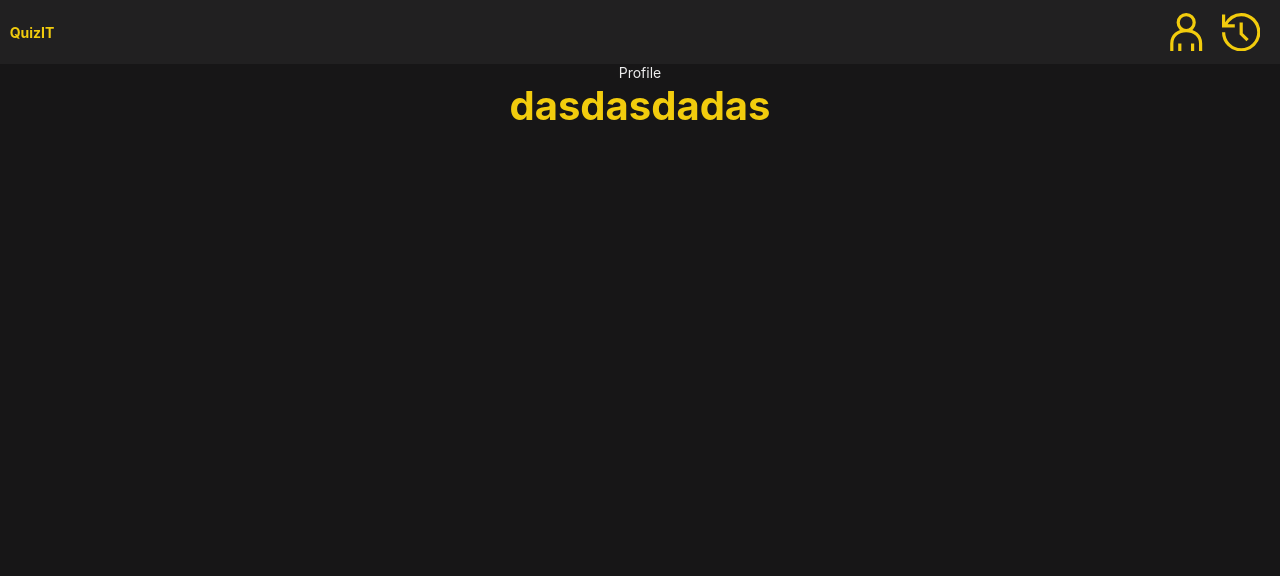
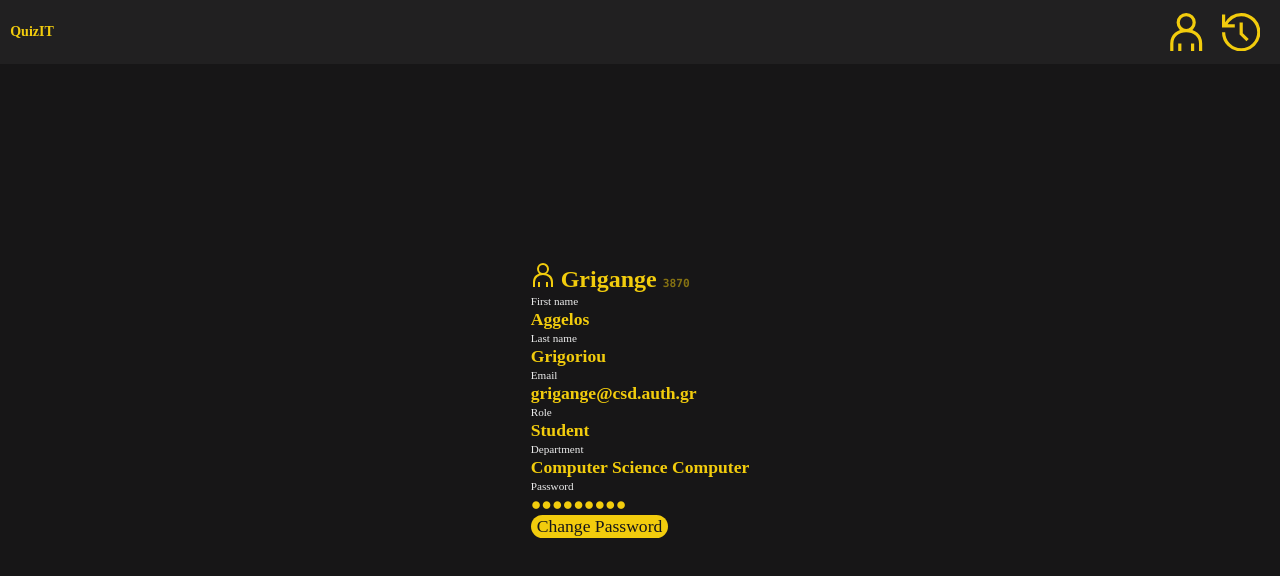
Before and after one commit to TriantafyllosZegos/QuizIt-WebDev, a React (Create React App) app in the folder react-app/: page /student/profile in a window 1280 px wide. Shown: the top 576 px of the page. Built offline with nearby package versions, Linux system fonts and the light colour scheme.

Commit message:
profile ++

```diff
--- a/react-app/src/App.css
+++ b/react-app/src/App.css
@@ -1,39 +1,3 @@
 .App {
   text-align: center;
 }
-
-.App-logo {
-  height: 40vmin;
-  pointer-events: none;
-}
-
-@media (prefers-reduced-motion: no-preference) {
-  .App-logo {
-    animation: App-logo-spin infinite 2s cubic-bezier(0.19, 1.03, 0.92, -0.03);
-  }
-
-}
-
-.App-header {
-  background-color: #282c34;
-  min-height: 100vh;
-  display: flex;
-  flex-direction: column;
-  align-items: center;
-  justify-content: center;
-  font-size: calc(10px + 2vmin);
-  color: white;
-}
-
-.App-link {
-  color: #61dafb;
-}
-
-@keyframes App-logo-spin {
-  from {
-    transform: rotate(0deg);
-  }
-  to {
-    transform: rotate(360deg);
-  }
-}
--- /dev/null
+++ b/react-app/src/Css/Profile.module.css
@@ -0,0 +1,28 @@
+
+
+
+.bodywithnav{
+    display:flex;
+    height:100vh;
+}
+
+
+.card{
+    /* width: 50%; */
+    margin: auto;
+    display: flex;
+    flex-direction: row;
+}
+
+.image{
+    width:60%;
+}
+.info{
+    /* width:100%; */
+    text-align:left;
+}
+label{
+    font-size:0.8em;
+    color:var(--white);
+    font-weight:300
+}
--- /dev/null
+++ b/react-app/src/components/HistoryItem.js
@@ -0,0 +1,16 @@
+import React, { Component } from "react";
+import ph from "../assets/images/placeholder.png";
+
+export default function HistoryItem(){
+    return (
+      <div className="QuizInfo">
+        <div className="flex">
+          <h2>Quiz name</h2>
+          <img src={ph} />
+          <h3>Teacher's name</h3>
+          <span>Class name</span>
+        </div>
+        <h2><span className="score">19</span>/20</h2>
+      </div>
+    );
+  }
--- a/react-app/src/components/QuizContainer.js
+++ b/react-app/src/components/QuizContainer.js
@@ -8,6 +8,28 @@ export default function QuizContainer (){
         <QuizInfo></QuizInfo>
         <QuizInfo></QuizInfo>
         <QuizInfo></QuizInfo>
+        <QuizInfo></QuizInfo>
+        <QuizInfo></QuizInfo>
+        <QuizInfo></QuizInfo>
+        <QuizInfo></QuizInfo>
+        <QuizInfo></QuizInfo>
+        <QuizInfo></QuizInfo>
+        <QuizInfo></QuizInfo>
+        <QuizInfo></QuizInfo>
+        <QuizInfo></QuizInfo>
+        <QuizInfo></QuizInfo>
+        <QuizInfo></QuizInfo>
+        <QuizInfo></QuizInfo>
+        <QuizInfo></QuizInfo>
+        <QuizInfo></QuizInfo>
+        <QuizInfo></QuizInfo>
+        <QuizInfo></QuizInfo>
+        <QuizInfo></QuizInfo>
+        <QuizInfo></QuizInfo>
+        <QuizInfo></QuizInfo>
+        <QuizInfo></QuizInfo>
+        <QuizInfo></QuizInfo>
+        <QuizInfo></QuizInfo>
       </div>
     );
   }
--- a/react-app/src/index.css
+++ b/react-app/src/index.css
@@ -8,10 +8,43 @@
   --blue2: hsl(229, 33%, 36%);
   --blue1: hsl(234, 35%, 57%);
   --yellow: hsl(50, 90%, 50%);
+  --fxs:0.7rem;
+  --fs:0.8rem;
+  --fl:1.1rem;
+  --fxl:1.3rem;
+  --fxxl:1.5rem;
 }
+@import url('https://fonts.googleapis.com/css2?family=Indie+Flower&display=swap%27');
+@import url('https://fonts.googleapis.com/css2?family=Open+Sans:ital,wght@0,400;0,700;1,400;1,700&family=Poppins:wght@100;300;500&family=Raleway:wght@300;500;800&display=swap');
 
 * {
   box-sizing: border-box;
+}
+/* width */
+::-webkit-scrollbar {
+  width: .75em;
+  height: .75em
+}
+
+/* Track */
+::-webkit-scrollbar-track {
+  background: var(--black2);
+  -webkit-box-shadow: inset 0 0 6px rgba(200,200,200,0.3);
+  border-radius:5px;
+}
+
+/* Handle */
+::-webkit-scrollbar-thumb {
+  background-image: -webkit-linear-gradient(45deg,
+                                            rgba(255, 255, 255, .2) 25%,
+                        transparent 25%,
+                        var(--yellow) 35%,
+                        transparent 50%,
+                        rgba(255, 255, 255, .2) 50%,
+                        rgba(255, 255, 255, .2) 75%,
+                        transparent 75%,
+                        var(--yellow));
+  border-radius:5px;
 }
 
 body {
@@ -19,9 +52,8 @@ body {
   font-size:14px;
   color:var(--white);
   background-color:var(--black1);
-  font-family: -apple-system, BlinkMacSystemFont, 'Segoe UI', 'Roboto', 'Oxygen',
-    'Ubuntu', 'Cantarell', 'Fira Sans', 'Droid Sans', 'Helvetica Neue',
-    sans-serif;
+  font-family: 'Poppins'; /*font-weight:100,300,500*/
+  font-weight: 300;
   -webkit-font-smoothing: antialiased;
   -moz-osx-font-smoothing: grayscale;
 }
@@ -29,12 +61,15 @@ body {
 code {
   font-family: source-code-pro, Menlo, Monaco, Consolas, 'Courier New',
     monospace;
+    font-size :var(--fxs);
+    opacity:0.5;
+
 }
 
 .bodywithnav{
   position: absolute;
-  height: calc(100% - 4rem);
-  top:4rem;
+  height:100%;
+  padding-top:4rem;
   width:100%;
 }
 .placeholder{
@@ -42,14 +77,19 @@ code {
   width: 150px;
   height: 100px;
 }
-.QuizContainer{
-  display:flex;
+.QuizContainer {
+  display: grid;
+  grid-template-columns: repeat(auto-fill, minmax(500px, 1fr));
   flex-direction: column;
-  align-content: center;
-  align-items: center;
-  gap:0.5rem;
-  margin-top: 2em;
+  align-content: space-between;
+  align-items: start;
+  gap: 1rem;
+  padding: 1em;
+  /* margin-top: 2em; */
   overflow-y: scroll;
+  height: 80%;
+  justify-content: start;
+  justify-items: center;
 }
 .QuizInfo{
   display: flex;
@@ -58,13 +98,13 @@ code {
   background: var(--black2);
   border-radius: 2em;
   padding: 2em;
-  width: 80%;
 }
 .QuizInfo img{
   width: 30%;
 }
 .QuizInfo span{
   width: 40%;
+  font-size: var(--fxs);
 }
 .QuizInfo button{
   width: fit-content;
@@ -80,17 +120,17 @@ code {
 }
 h1{
   color:var(--yellow);
-  font-size:40px;
+  font-size:var(--fxxl);
   margin:0;
 }
 h2{
   color:var(--yellow);
-  font-size:30px;
+  font-size:var(--fxl);
   margin:0;
 }
 h3{
   color:var(--yellow);
-  font-size:20px;
+  font-size:var(--fl);
   margin:0;
 }
 label{
@@ -111,10 +151,12 @@ button{
   appearance: none;
   border-radius: 1em;
   color:var(--black1);
+  font-size: var(--fl);
   background-color: var(--yellow);
-  font-size: 1.5rem;
   transition:0.5s;
   cursor:pointer;
+
+  font-family: 'Indie Flower', cursive!important;
 }
 button:hover{
   transform:scale(1.1);
--- a/react-app/src/pages/Student/Profile.js
+++ b/react-app/src/pages/Student/Profile.js
@@ -1,10 +1,36 @@
 import React from "react";
+import styles from '../../css/Profile.module.css'
+import ph from "../../assets/images/placeholder.png";
+
+import {GrUser,GrHistory} from 'react-icons/gr'
 
 function Profile() {
   return (
-    <div className="bodywithnav">
-      <div>Profile</div>
-      <h1>dasdasdadas</h1>
+    <div className={styles.bodywithnav}>
+      <div className={styles.card}>
+        {/* <img className={styles.image} src={ph} /> */}
+        <div className={styles.info}>
+          <h1 className="card-username"><GrUser/>  Grigange  <code className="card-AEM">3870</code></h1>
+          <label htmlFor="text">First name</label>
+          <h3 className="card-firstname">Aggelos</h3>
+
+          <label htmlFor="text">Last name</label>
+          <h3 className="card-lastname">Grigoriou</h3>
+
+          <label htmlFor="email">Email</label>
+          <h3 className="card-email">grigange@csd.auth.gr</h3>
+
+          <label htmlFor="text">Role</label>
+          <h3 className="card-email">Student</h3>
+
+          <label htmlFor="text">Department</label>
+          <h3 className="card-email">Computer Science Computer</h3>
+
+          <label htmlFor="password">Password</label>
+          <h3 className="card-password">&#9679;&#9679;&#9679;&#9679;&#9679;&#9679;&#9679;&#9679;&#9679;</h3><button>Change Password</button>
+        </div>
+
+      </div>
     </div>
   );
 }
--- a/react-app/src/pages/Student/Quizzes.js
+++ b/react-app/src/pages/Student/Quizzes.js
@@ -5,7 +5,7 @@ import Layout from "C:/Users/Aggelos/Desktop/QuizIt-WebDev/react-app/src/compone
 export default function Quizzes() {
   return (
       <div className="bodywithnav">
-        <div>
+        <div Style="height:20%">
           <br />
           <h3>Search for a quiz</h3>
           <br />
--- a/react-app/src/pages/Student/ScoreHistory.js
+++ b/react-app/src/pages/Student/ScoreHistory.js
@@ -1,15 +1,39 @@
-import React from 'react'
+import React from "react";
+import HistoryItem from "../../components/HistoryItem";
+
 
 function ScoreHistory() {
   return (
     <div className="bodywithnav">
-        <div>5/10 noob</div>
-        <div>5/10 noob</div>
-        <div>5/10 noob</div>
-        <div>5/10 noob</div>
-        <div>5/10 noob</div>
-     </div>
-  )
+      <table>
+        <thead>
+          <tr>
+            <th>Date</th>
+            <th>Quiz Name</th>
+            <th>Teacher's Name</th>
+            <th>Class Name</th>
+            <th>Score</th>
+          </tr>
+        </thead>
+        <tbody>
+          <tr>
+            <td>12/2/19</td>
+            <td>with two columns</td>
+            <td>with two columns</td>
+            <td>with two columns</td>
+            <td>with two columns</td>
+          </tr>
+          <tr>
+            <td>11/2/19</td>
+            <td>with two columns</td>
+            <td>with two columns</td>
+            <td>with two columns</td>
+            <td>with two columns</td>
+          </tr>
+        </tbody>
+      </table>
+    </div>
+  );
 }
 
-export default ScoreHistory
+export default ScoreHistory;
```
Also changed, not shown: react-app/src/Css/ScoreHistory.module.css (added).
